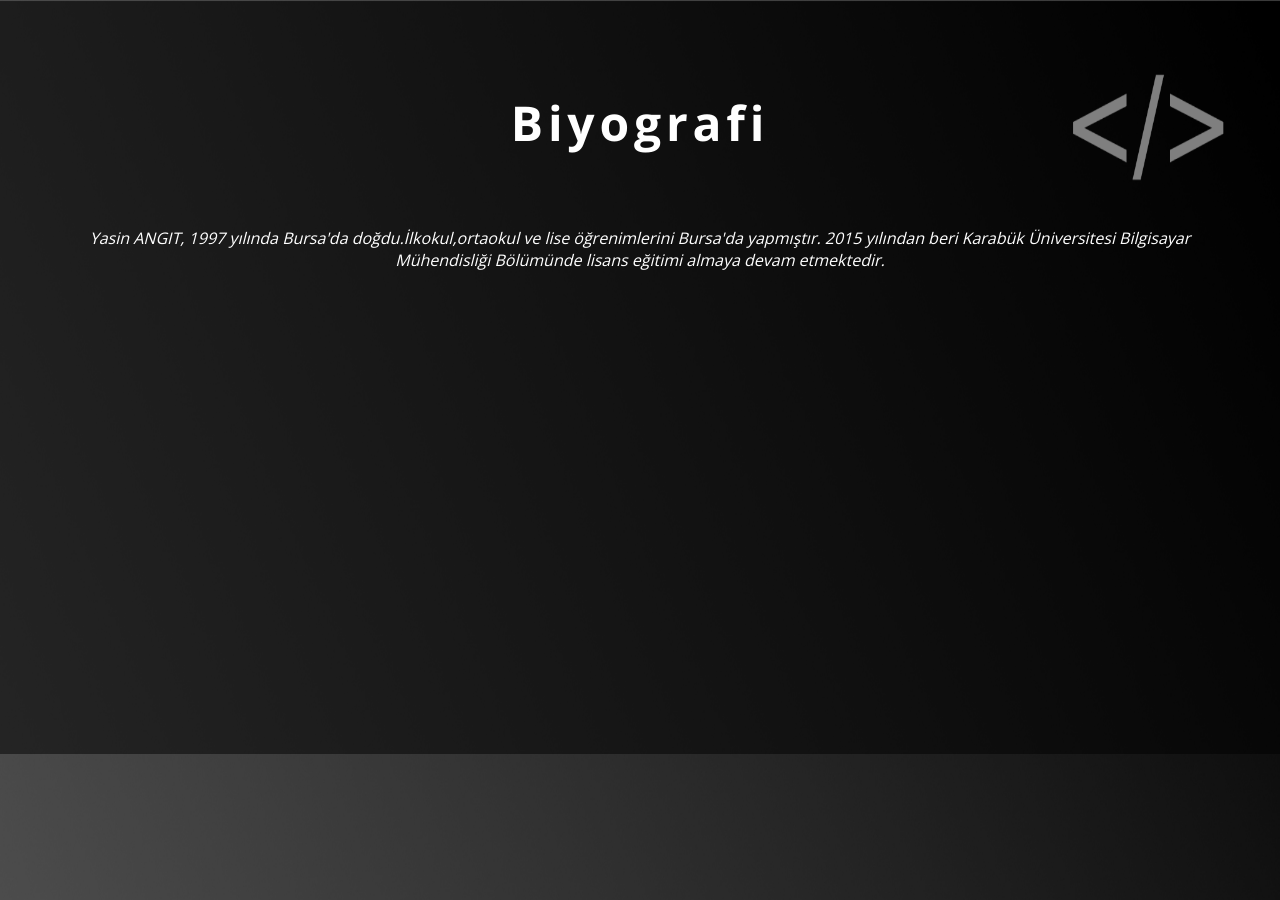
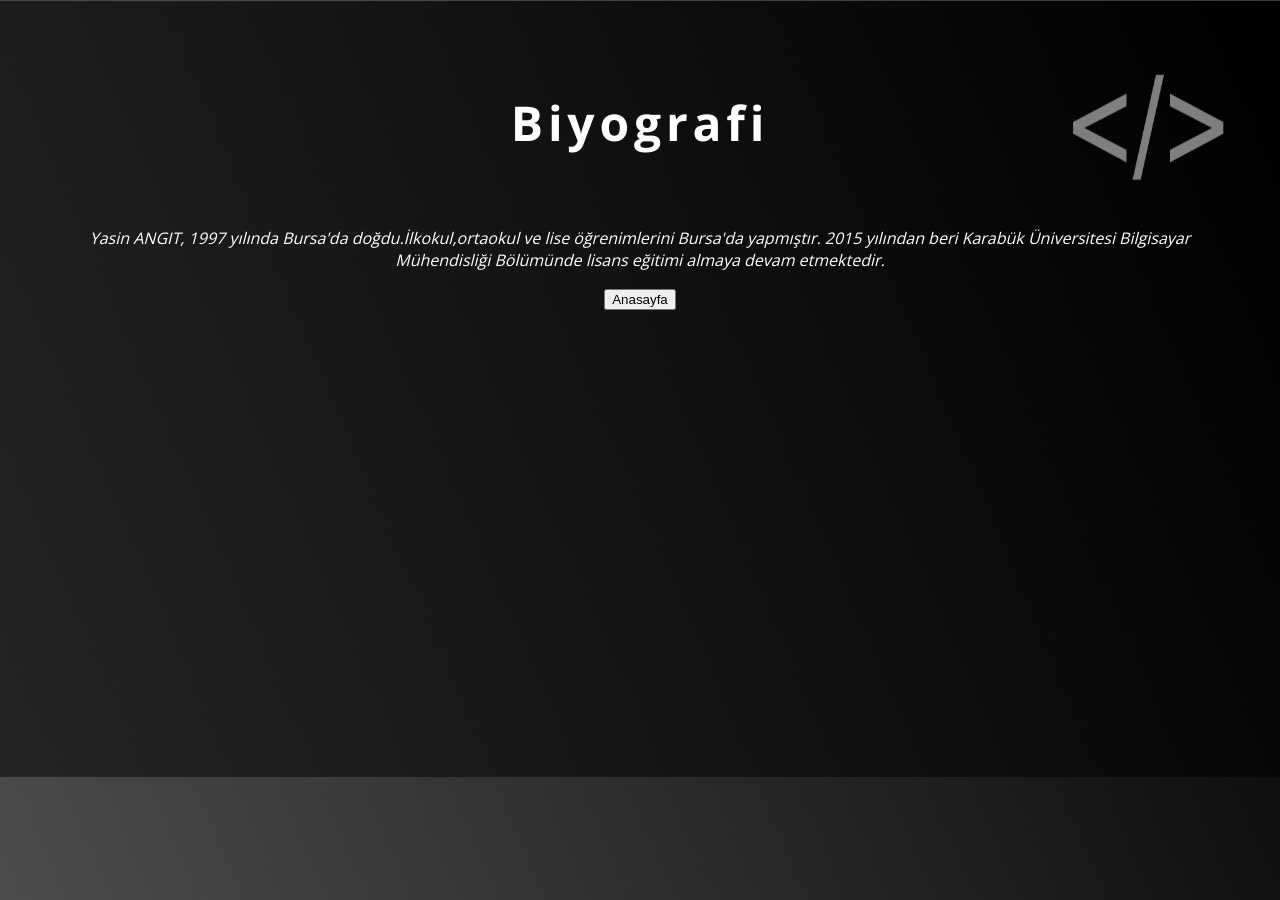
Before and after one commit to yasnangt/yasnangt.github.io, a Jekyll site: the page hakkımda.html, which Jekyll copies as it is, in a window 1280 px wide. Built offline with Jekyll 4.4.1, drawn with Linux system fonts in a browser that asks for light colours; nearby versions of some CDN libraries.

Commit message:
Update hakkımda.html

```diff
--- a/hakkımda.html
+++ b/hakkımda.html
@@ -29,8 +29,8 @@
             <p class="wow zoomIn"> <i> <br><font color="white"> Yasin ANGIT, 1997 yılında Bursa'da doğdu.İlkokul,ortaokul ve lise öğrenimlerini Bursa'da yapmıştır.
             2015 yılından beri Karabük Üniversitesi Bilgisayar Mühendisliği Bölümünde lisans eğitimi almaya devam
             etmektedir. </i></br></font></p>
-</div>
-
+         </div>
+            <button class="ui inverted button"onclick="location.href='index.html'">Anasayfa</button>
 
 
         </div>
```
